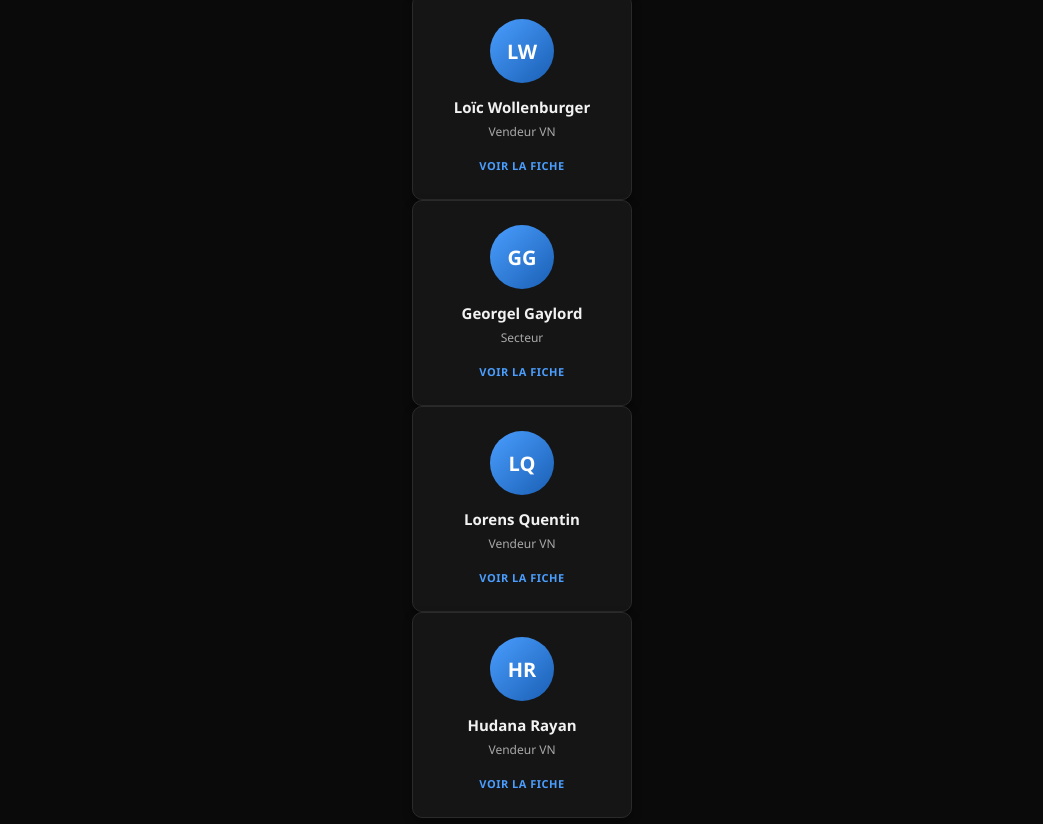
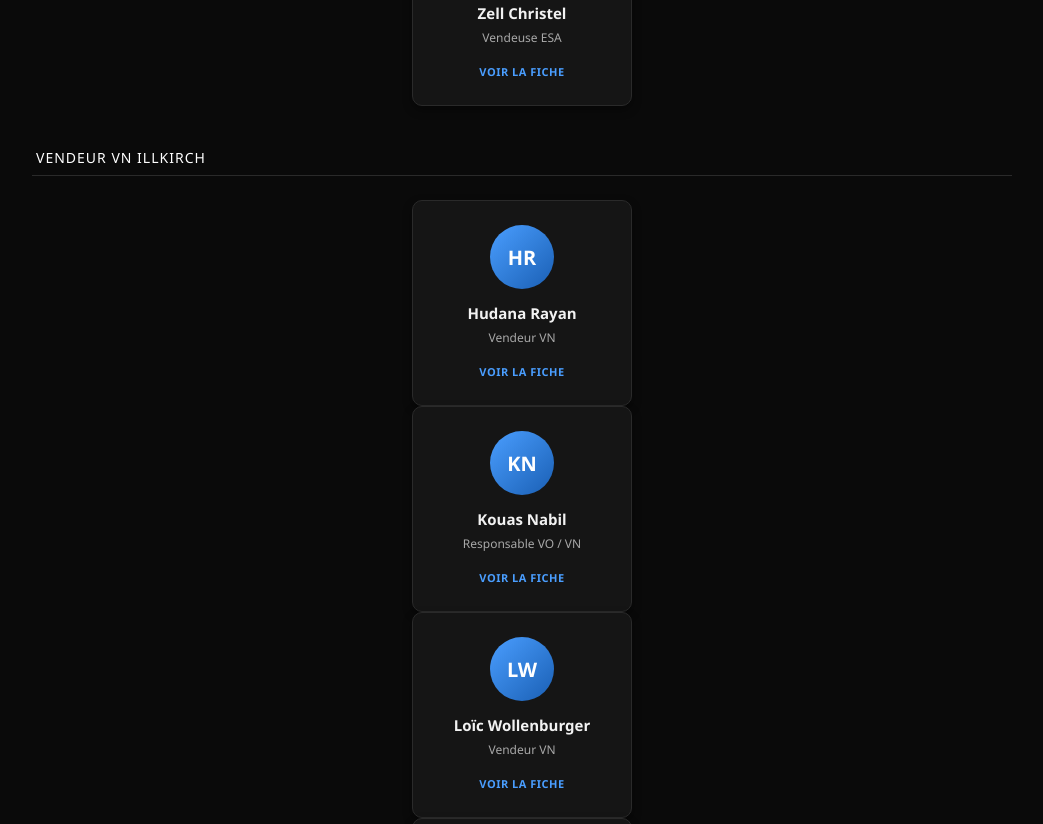
Before and after one commit to HD6767/APstrasbourg.cartedevisite.com, a plain HTML site: page index.html in a window 1280 px wide. Shown: the part 2893-3717 px from the top of the page, without its empty margins (118-1161 px from the left). Drawn offline with Linux system fonts and the light colour scheme.

Commit message:
Refactor index.html structure and styles

```diff
--- a/index.html (2).html
+++ b/index.html
@@ -286,10 +286,10 @@
 
 
 <!-- ========================= -->
-<!-- VENDEURS ESA HOENHEIM -->
+<!-- VENDEURS ESA -->
 <!-- ========================= -->
 
-<div class="section-title">Vendeurs ESA Hoenheim</div>
+<div class="section-title">Vendeurs ESA</div>
 <div id="societes"></div>
 
 
@@ -297,7 +297,7 @@
 <!-- VENDEURS ILLKIRCH -->
 <!-- ========================= -->
 
-<div class="section-title">Vendeurs Illkirch</div>
+<div class="section-title">Vendeur VN Illkirch</div>
 <div id="illkirch"></div>
 
 
@@ -313,7 +313,7 @@
 const profils = [
 
     /* =========================
-       HOENHEIM
+       VENDEURS VN HOENHEIM
        ========================= */
 
     {
@@ -381,15 +381,24 @@
 
 
     /* =========================
-       VENDEURS ESA HOENHEIM
+       VENDEURS ESA
        ========================= */
+
+    {
+        nom:"Seibert Guillaume",
+        poste:"Chef des Ventes ESA",
+        email:"",
+        tel:"06 63 28 49 64",
+        site:"Peugeot Strasbourg - ESA",
+        groupe:"societes"
+    },
 
     {
         nom:"Muller Johann",
         poste:"Vendeur ESA",
         email:"",
         tel:"06 22 89 69 36",
-        site:"Peugeot Strasbourg - ESA Hoenheim",
+        site:"Peugeot Strasbourg - ESA",
         groupe:"societes"
     },
 
@@ -398,7 +407,7 @@
         poste:"Vendeur ESA",
         email:"",
         tel:"06 18 66 28 02",
-        site:"Peugeot Strasbourg - ESA Hoenheim",
+        site:"Peugeot Strasbourg - ESA",
         groupe:"societes"
     },
 
@@ -407,7 +416,7 @@
         poste:"Vendeur ESA",
         email:"",
         tel:"06 28 29 99 46",
-        site:"Peugeot Strasbourg - ESA Hoenheim",
+        site:"Peugeot Strasbourg - ESA",
         groupe:"societes"
     },
 
@@ -416,20 +425,38 @@
         poste:"Vendeur ESA",
         email:"",
         tel:"06 51 00 21 43",
-        site:"Peugeot Strasbourg - ESA Hoenheim",
+        site:"Peugeot Strasbourg - ESA",
         groupe:"societes"
     },
-
-
-    /* =========================
-       ILLKIRCH
-       ========================= */
 
     {
         nom:"Zell Christel",
         poste:"Vendeuse ESA",
         email:"",
         tel:"06 23 83 17 34",
+        site:"Peugeot Strasbourg - ESA",
+        groupe:"societes"
+    },
+
+
+    /* =========================
+       VENDEURS ILLKIRCH
+       ========================= */
+
+    {
+        nom:"Hudana Rayan",
+        poste:"Vendeur VN",
+        email:"",
+        tel:"07 60 83 98 47",
+        site:"Peugeot Strasbourg Illkirch",
+        groupe:"illkirch"
+    },
+
+    {
+        nom:"Kouas Nabil",
+        poste:"Responsable VO / VN",
+        email:"",
+        tel:"06 23 90 88 31",
         site:"Peugeot Strasbourg Illkirch",
         groupe:"illkirch"
     },
@@ -457,15 +484,6 @@
         poste:"Vendeur VN",
         email:"",
         tel:"06 46 75 57 73",
-        site:"Peugeot Strasbourg Illkirch",
-        groupe:"illkirch"
-    },
-
-    {
-        nom:"Hudana Rayan",
-        poste:"Vendeur VN",
-        email:"",
-        tel:"07 60 83 98 47",
         site:"Peugeot Strasbourg Illkirch",
         groupe:"illkirch"
     }
@@ -573,7 +591,7 @@
 
 
 /* =========================
-   FERMETURE
+   FERMETURE DE LA FICHE
    ========================= */
 
 function fermerFiche(){
@@ -584,6 +602,7 @@
         .remove('active');
 
 }
+
 
 document
     .getElementById('overlay')
@@ -597,7 +616,7 @@
 
 
 /* =========================
-   VCARD
+   TELECHARGEMENT VCARD
    ========================= */
 
 function telechargerVCard(profil){
```
